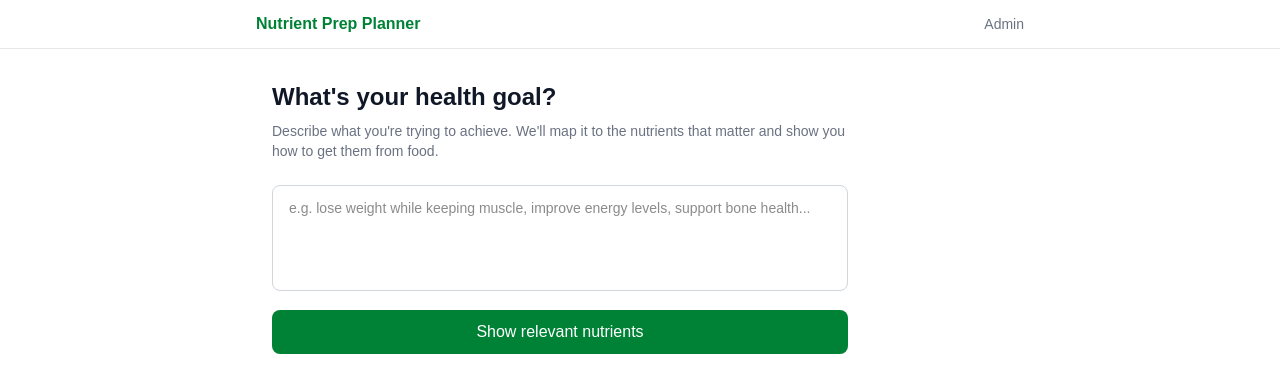
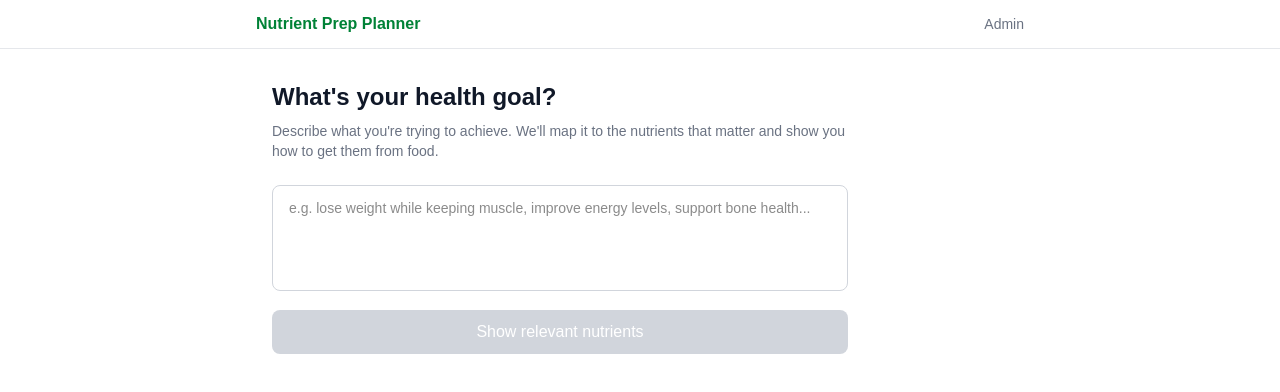
Before and after one commit to maiyama/nutrition-planner, a Next.js app: page / in a window 1280 px wide. Shown: the top 392 px of the page. Built offline with nearby package versions, Linux system fonts and the light colour scheme.

Commit message:
Fix homepage: use Next.js router push instead of native form GET submit

```diff
--- a/app/page.tsx
+++ b/app/page.tsx
@@ -1,24 +1,39 @@
+'use client'
+
+import { useState } from 'react'
+import { useRouter } from 'next/navigation'
+
 export default function Home() {
+  const [goal, setGoal] = useState('')
+  const router = useRouter()
+
+  function handleSubmit(e: React.FormEvent) {
+    e.preventDefault()
+    if (goal.trim()) router.push(`/goal?q=${encodeURIComponent(goal.trim())}`)
+  }
+
   return (
     <div className="max-w-xl">
       <h1 className="text-2xl font-bold text-gray-900 mb-2">What's your health goal?</h1>
       <p className="text-gray-500 mb-6 text-sm">
         Describe what you're trying to achieve. We'll map it to the nutrients that matter and show you how to get them from food.
       </p>
-      <form action="/goal" method="GET">
+      <form onSubmit={handleSubmit}>
         <textarea
-          name="q"
+          value={goal}
+          onChange={e => setGoal(e.target.value)}
           rows={4}
           placeholder="e.g. lose weight while keeping muscle, improve energy levels, support bone health..."
           className="w-full border border-gray-300 rounded-lg px-4 py-3 text-sm focus:outline-none focus:ring-2 focus:ring-green-600 resize-none"
         />
         <button
           type="submit"
-          className="mt-3 w-full bg-green-700 hover:bg-green-800 text-white font-medium py-2.5 rounded-lg transition-colors"
+          disabled={!goal.trim()}
+          className="mt-3 w-full bg-green-700 hover:bg-green-800 disabled:bg-gray-300 text-white font-medium py-2.5 rounded-lg transition-colors"
         >
           Show relevant nutrients
         </button>
       </form>
     </div>
-  );
+  )
 }
```
